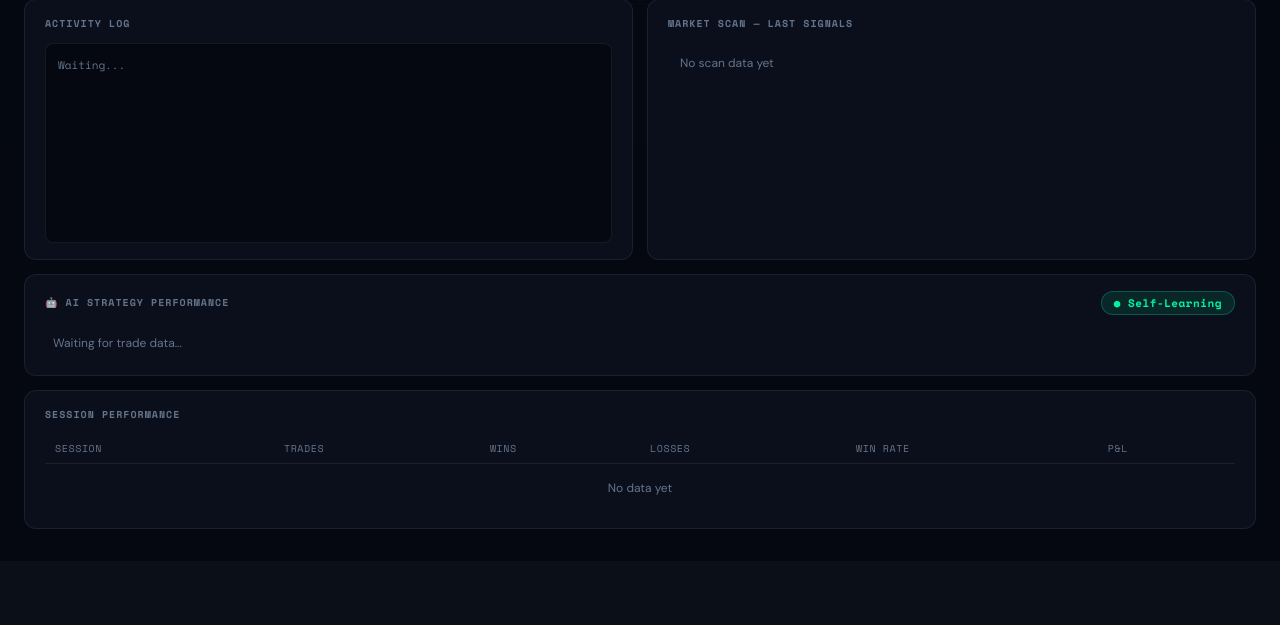
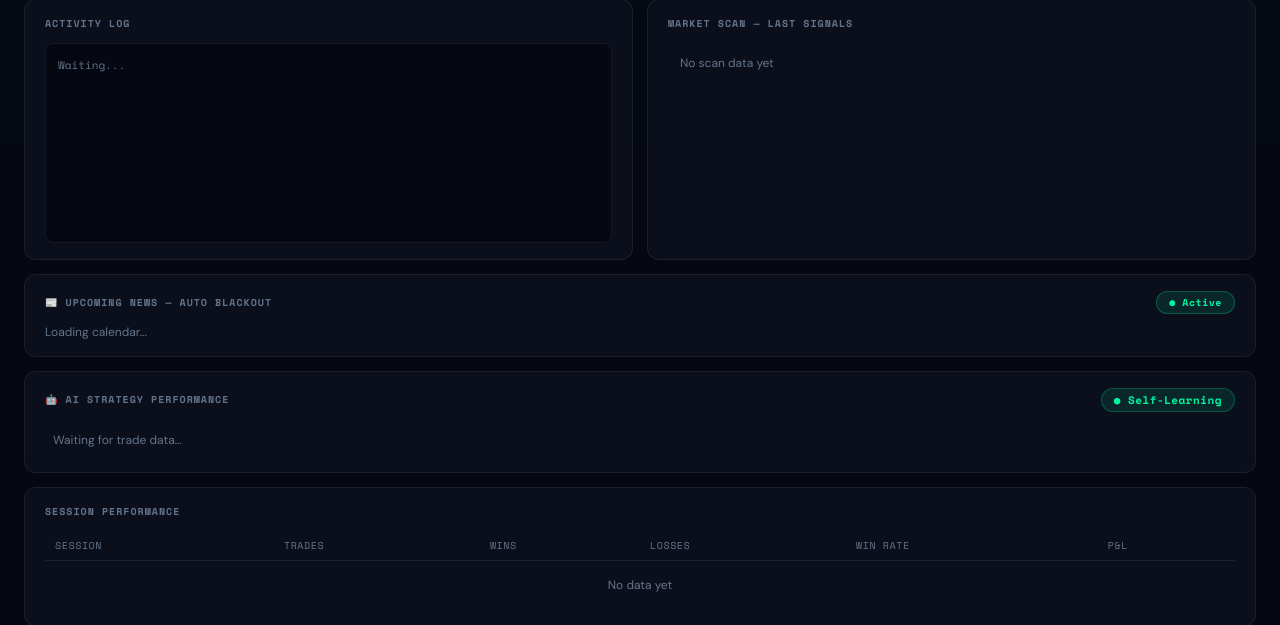
Before and after one commit to Fanatic1989/apexbinarybot, a Flask app: template templates/dashboard.html in a window 1280 px wide. Shown: the part 653-1278 px from the top of the page. Before the commit the page ends 1182 px from the top, so only its background shows below. Run offline with Flask 3, Linux system fonts and the light colour scheme; the template is opened without the code that fills it, so the values that code supplies are empty; parts of the project's set-up code (start-up, migrations or seed data) failed here and were passed over.

Commit message:
Update dashboard.html

```diff
--- a/templates/dashboard.html
+++ b/templates/dashboard.html
@@ -182,6 +182,17 @@
     <div class="card">
       <div class="ctitle">Market Scan — Last Signals</div>
       <div id="mkt-grid" class="mkt-grid"><div style="color:var(--muted);font-size:12px;padding:12px">No scan data yet</div></div>
+    </div>
+  </div>
+
+  <!-- News filter panel -->
+  <div class="card" id="news-card">
+    <div style="display:flex;align-items:center;justify-content:space-between;margin-bottom:10px">
+      <span class="ctitle" style="margin-bottom:0">📰 Upcoming News — Auto Blackout</span>
+      <span id="news-status" class="pill pg" style="font-size:10px">● Active</span>
+    </div>
+    <div id="news-events" style="display:flex;flex-wrap:wrap;gap:6px">
+      <span style="font-size:12px;color:var(--muted)">Loading calendar...</span>
     </div>
   </div>
 
@@ -543,6 +554,27 @@ function toast(msg){
   t.textContent=msg;t.style.display='block';
   setTimeout(()=>t.style.display='none',2500);
 }
+function buildNewsPanel(events){
+  const box = document.getElementById('news-events');
+  if(!events || events.length === 0){
+    box.innerHTML = '<span style="font-size:12px;color:var(--muted)">✅ No high-impact news in next 4 hours — safe to trade</span>';
+    return;
+  }
+  let h = '';
+  events.forEach(e=>{
+    const col = e.impact==='high'?'#ff4d6d':'#ffb347';
+    const bg  = e.impact==='high'?'rgba(255,77,109,0.08)':'rgba(255,179,71,0.08)';
+    const bdr = e.impact==='high'?'rgba(255,77,109,0.25)':'rgba(255,179,71,0.25)';
+    const icon= e.impact==='high'?'🔴':'🟠';
+    h += `<div style="background:${bg};border:1px solid ${bdr};border-radius:8px;padding:8px 12px;min-width:160px">
+      <div style="font-size:10px;font-family:var(--mono);font-weight:700;color:${col}">${icon} ${e.currency} ${e.impact.toUpperCase()}</div>
+      <div style="font-size:11px;color:var(--text);margin-top:3px">${e.title}</div>
+      <div style="font-size:10px;color:var(--muted);margin-top:3px;font-family:var(--mono)">${e.time_utc} · ${e.mins_away}m away</div>
+    </div>`;
+  });
+  box.innerHTML = h;
+}
+
 function buildAIPanel(ai){
   if(!ai||!ai.win_rates) return;
   const NAMES = {
```
